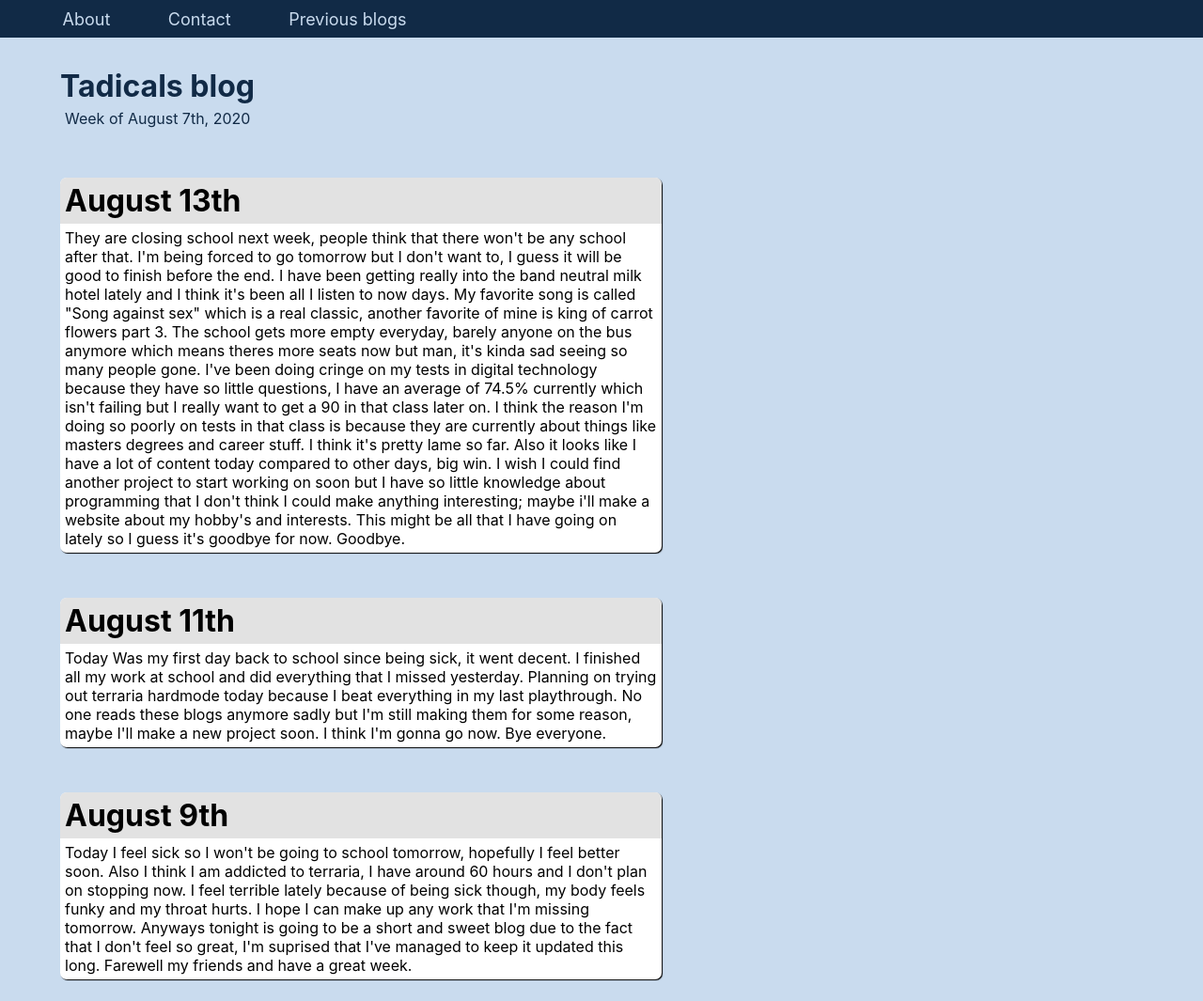
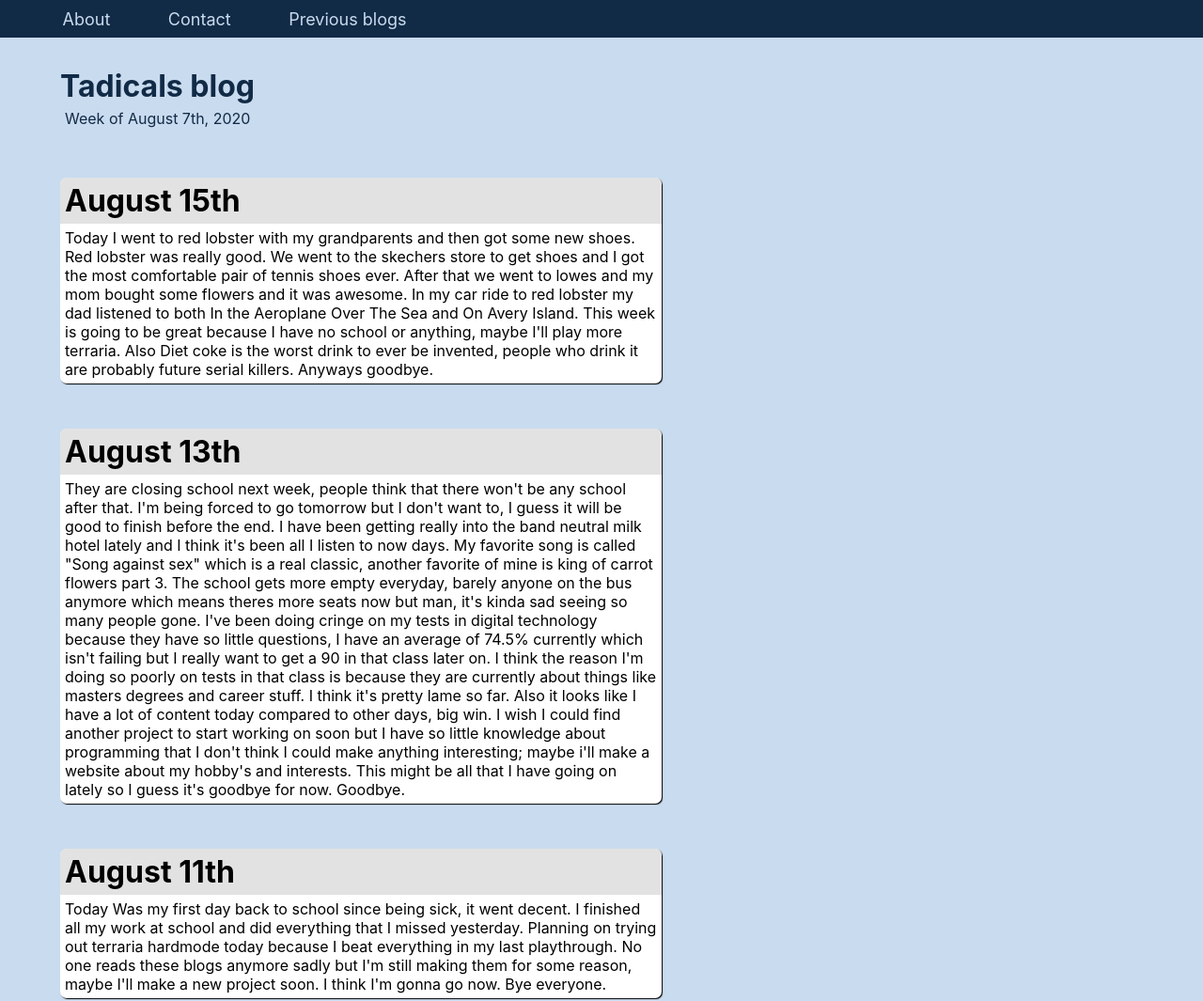
Before and after one commit to Tadical/Tadical.github.io, a plain HTML site: page index.html in a window 1280 px wide. Shown: the top 1065 px of the page at 94% size. Drawn offline with Linux system fonts and the light colour scheme.

Commit message:
Update index.html

```diff
--- a/index.html
+++ b/index.html
@@ -130,7 +130,8 @@
 
                      </div>
                      <div class="blogs">
-
+                       <h1>August 15th</h1>
+                       <p>Today I went to red lobster with my grandparents and then got some new shoes. Red lobster was really good. We went to the skechers store to get shoes and I got the most comfortable pair of tennis shoes ever. After that we went to lowes and my mom bought some flowers and it was awesome. In my car ride to red lobster my dad listened to both In the Aeroplane Over The Sea and On Avery Island. This week is going to be great because I have no school or anything, maybe I'll play more terraria. Also Diet coke is the worst drink to ever be invented, people who drink it are probably future serial killers. Anyways goodbye.</p>
                      </div>
                      <div class="blogs">
                        <h1>August 13th</h1>
```
